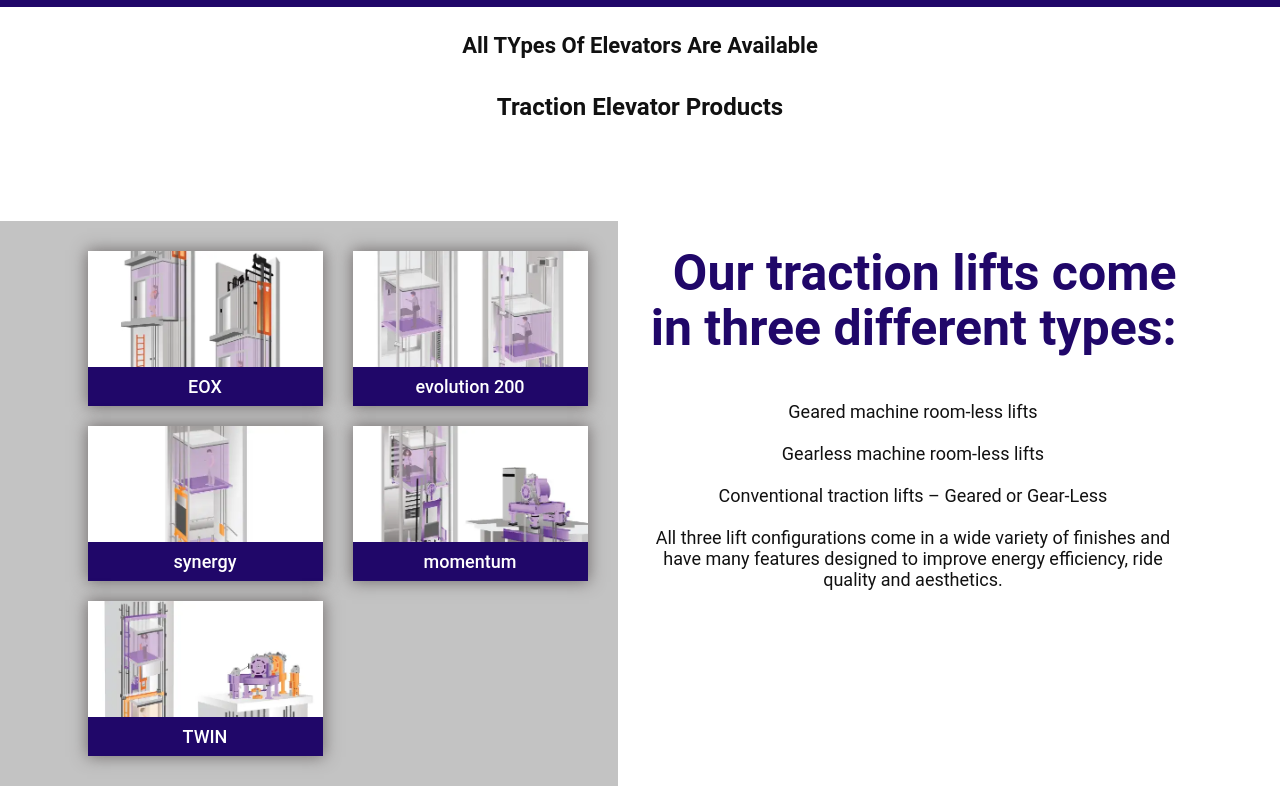
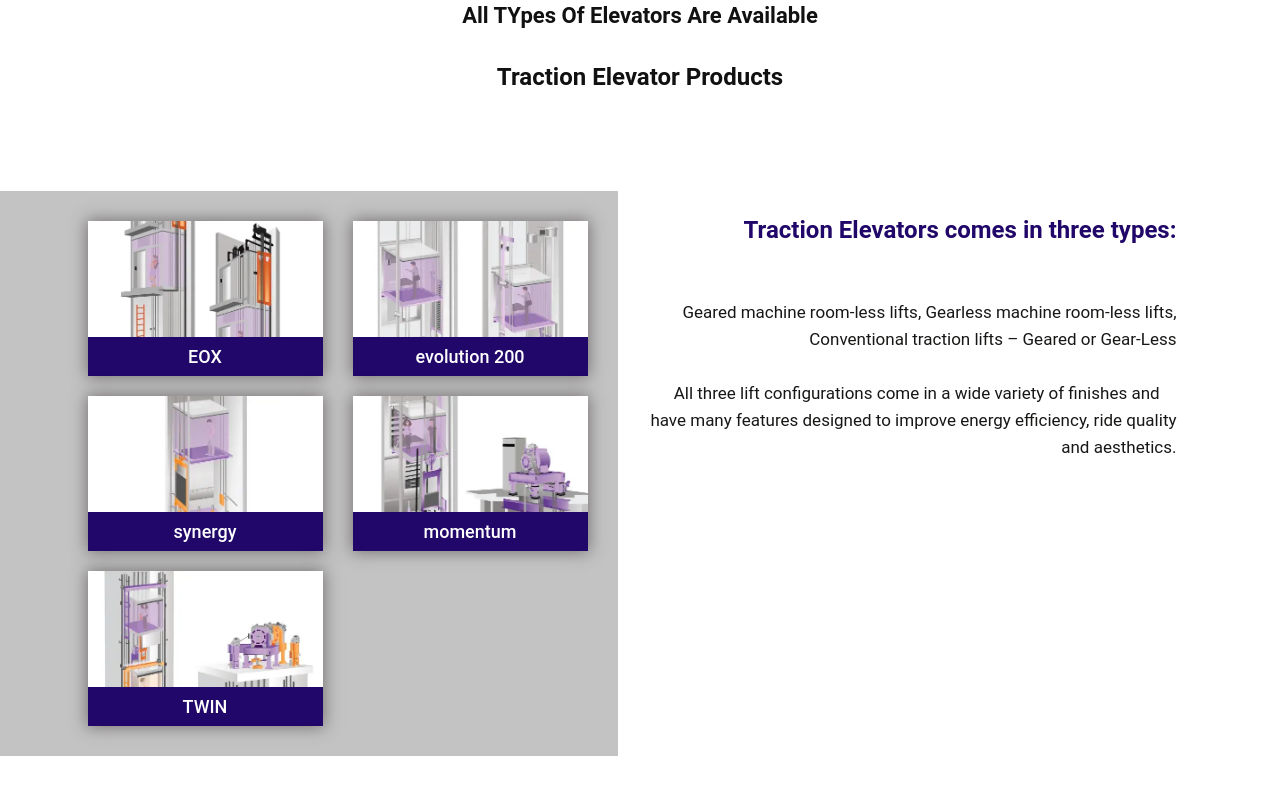
Before and after one commit to RajeswariMunagala/tractionlifts-telugu, a plain HTML site: page index.html in a window 1280 px wide. Shown: the part 1914-2711 px from the top of the page. Drawn offline with nearby package versions, Linux system fonts and the light colour scheme; some packages are replaced by stand-ins of ours.

Commit message:
changes2

```diff
--- a/index.html
+++ b/index.html
@@ -172,7 +172,7 @@
 </header>
 
 
-<h1 align="center">Traction lifts are slightly faster than hydraulic lifts – making them a better choice for very high buildings. Safety systems in a traction lift are designed specifically to prevent 'dead drops' and injury through mechanical failure or cables breaking</h1>
+<h1 align="center">Traction lifts are slightly faster than hydraulic lifts – making them a better choice for very high buildings. Safety systems in a traction lift are designed specifically to prevent 'dead drops' and injury through mechanical failure or cables breaking</h>
 <!-- about  -->
 <div id="about" class="about">
   <div class="container">
@@ -323,12 +323,12 @@
       <div class="col-xl-6 col-lg-6 col-md-6 col-sm-12 border_right">
         <div class="box_text">
           <div class="titlepage">
-            <h2> <strong class="yellow">Our traction lifts come in three different types:</strong></h2><br>
+            <h1> <strong class="yellow"> Traction Elevators comes in three types:</strong></h1><br>
           </div>
-          <h3 align="center">Geared machine room-less lifts<br><br>
-            Gearless machine room-less lifts<br><br>
-            Conventional traction lifts – Geared or Gear-Less<br><br>All three lift configurations come in a wide variety of finishes and have many features designed to improve energy efficiency, ride quality and aesthetics.
-          </h3>
+           <p>Geared machine room-less lifts,
+            Gearless machine room-less lifts,
+            Conventional traction lifts – Geared or Gear-Less<br><br>&nbsp All three lift configurations come in a wide variety of finishes and &nbsp &nbsp have many features designed to improve energy efficiency, ride quality and aesthetics.
+          </p>
 
         </div>
       </div>
@@ -421,7 +421,7 @@
 
 
 
-                        <br><br>#27/10/813/5.FCI Colony,Near Highway Road BharatPetrol Bunk Back Side Street,Rayapalem Main Road ,Nellore-524201<br><a href="tel:7093382115">7093382115</a>, <a href="8885362808">8885362808</a></li>
+                        <br><br>#27/10/813/5.FCI Colony,Near Highway Road BharatPetrol Bunk Back Side Street,Rayapalem Main Road ,Nellore-524201<br><a href="tel:7093382115">7093382115</a>, <a href="tel:8885362808">8885362808</a></li>
                         <li>
                           <a href="#"><img src="icon/email.png" alt="#" /></a>tractionlifts@gmail.com </li>
                           <li>
```
